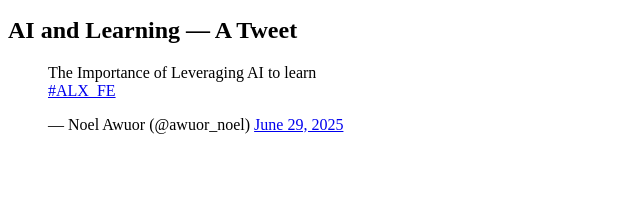
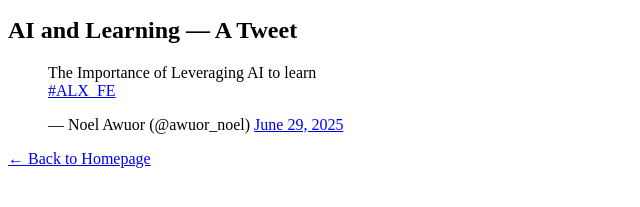
Before and after one commit to noel-awuor/My_First_Portfolio, a plain HTML site: page html_basic/tweets.html in a window 1280 px wide. Shown: the part 101-308 px from the top of the page, without its empty margins (0-640 px from the left). Drawn offline with Linux system fonts and the light colour scheme.

Commit message:
Tweets and page links

```diff
--- a/html_basic/tweets.html
+++ b/html_basic/tweets.html
@@ -1,9 +1,11 @@
 <!DOCTYPE html>
 <html>
+
 <head>
     <title>Basic Website</title>
     <meta charset="UTF-8">
 </head>
+
 <body>
     <h1>Welcome to My Webpage</h1>
     <p>This is a paragraph on my webpage.</p>
@@ -18,6 +20,9 @@
     </blockquote>
 
     <script async src="https://platform.twitter.com/widgets.js" charset="utf-8"></script>
+    <p><a href="index.html">← Back to Homepage</a></p>
+
 
 </body>
+
 </html>
```
Lines whose indentation alone changed are shown as unchanged.
